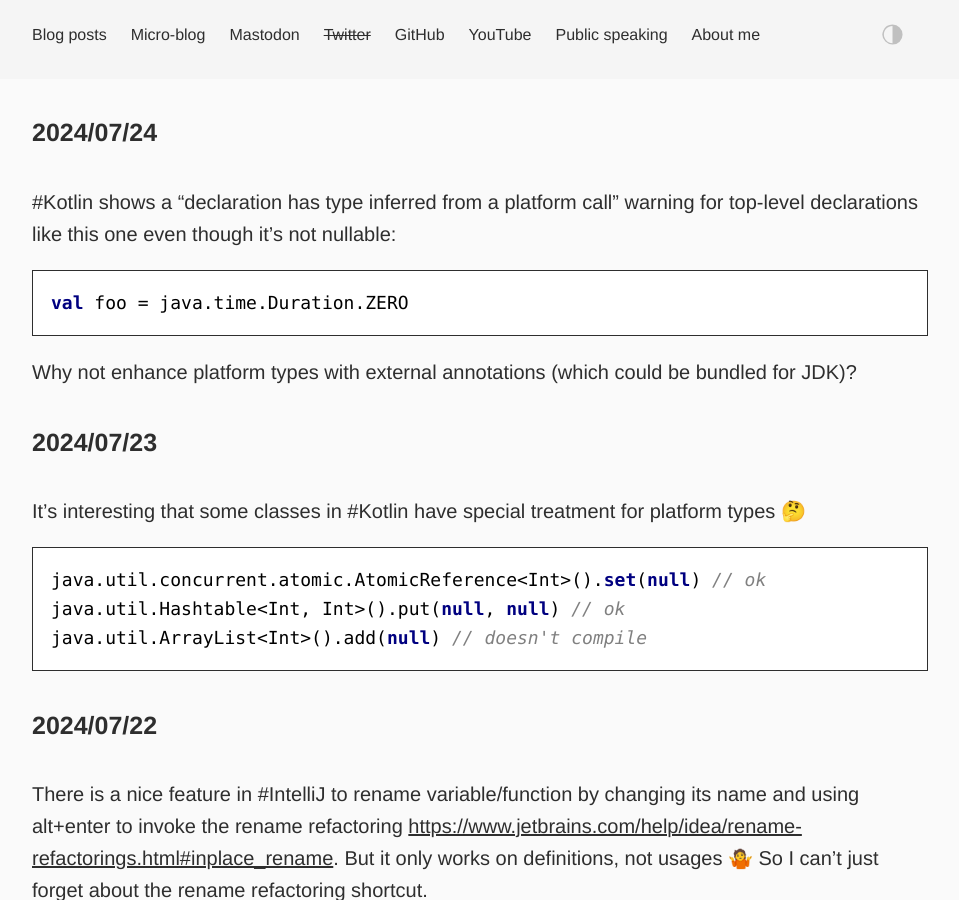
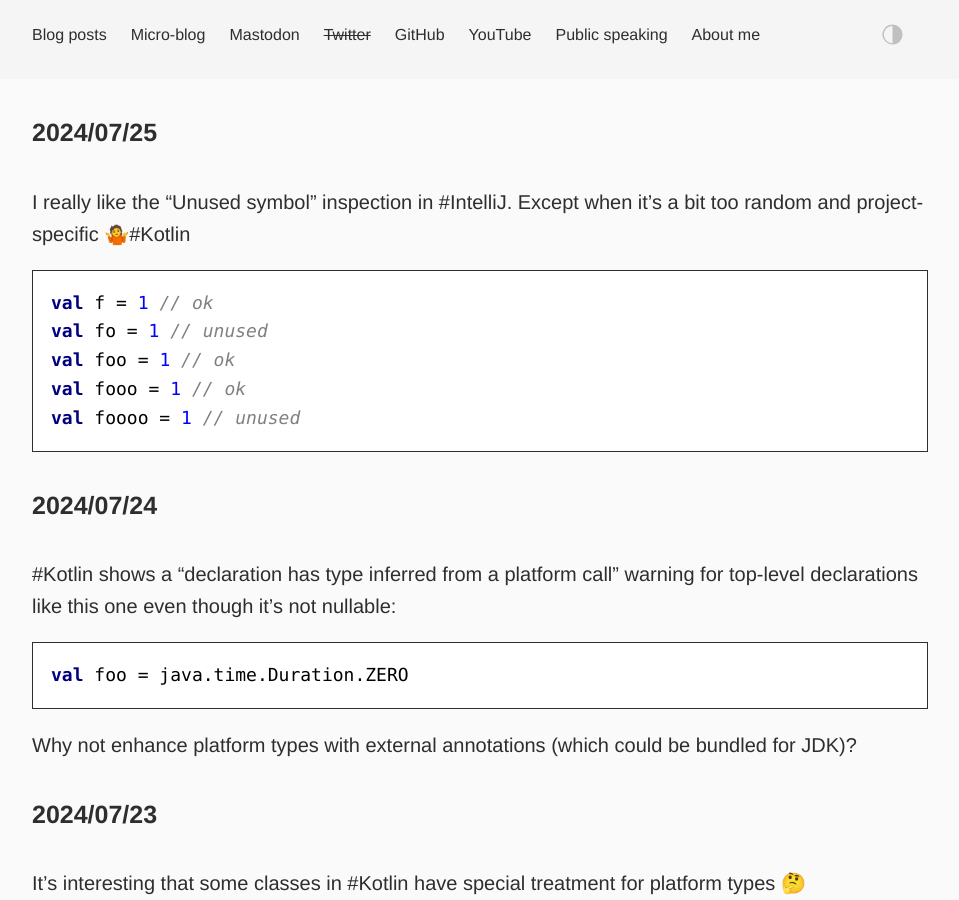
Before and after one commit to dkandalov/dkandalov.github.io, a Jekyll site: the page built from micro-blog.md, in a window 1280 px wide and 900 px high. Shown: the whole window, without its empty margins (160-1119 px from the left). Built offline with Jekyll 4.4.1, drawn with Linux system fonts in a browser that asks for light colours.

Commit message:
updated micro-blog

```diff
--- a/micro-blog.md
+++ b/micro-blog.md
@@ -2,6 +2,16 @@
 layout: post
 permalink: /micro-blog/
 ---
+
+#### 2024/07/25
+I really like the "Unused symbol" inspection in #IntelliJ. Except when it's a bit too random and project-specific 🤷‍#Kotlin
+<kotlin>
+val f = 1 // ok
+val fo = 1 // unused
+val foo = 1 // ok
+val fooo = 1 // ok
+val foooo = 1 // unused
+</kotlin>
 
 #### 2024/07/24
 #Kotlin shows a "declaration has type inferred from a platform call" warning for top-level declarations like this one even though it's not nullable:
```
